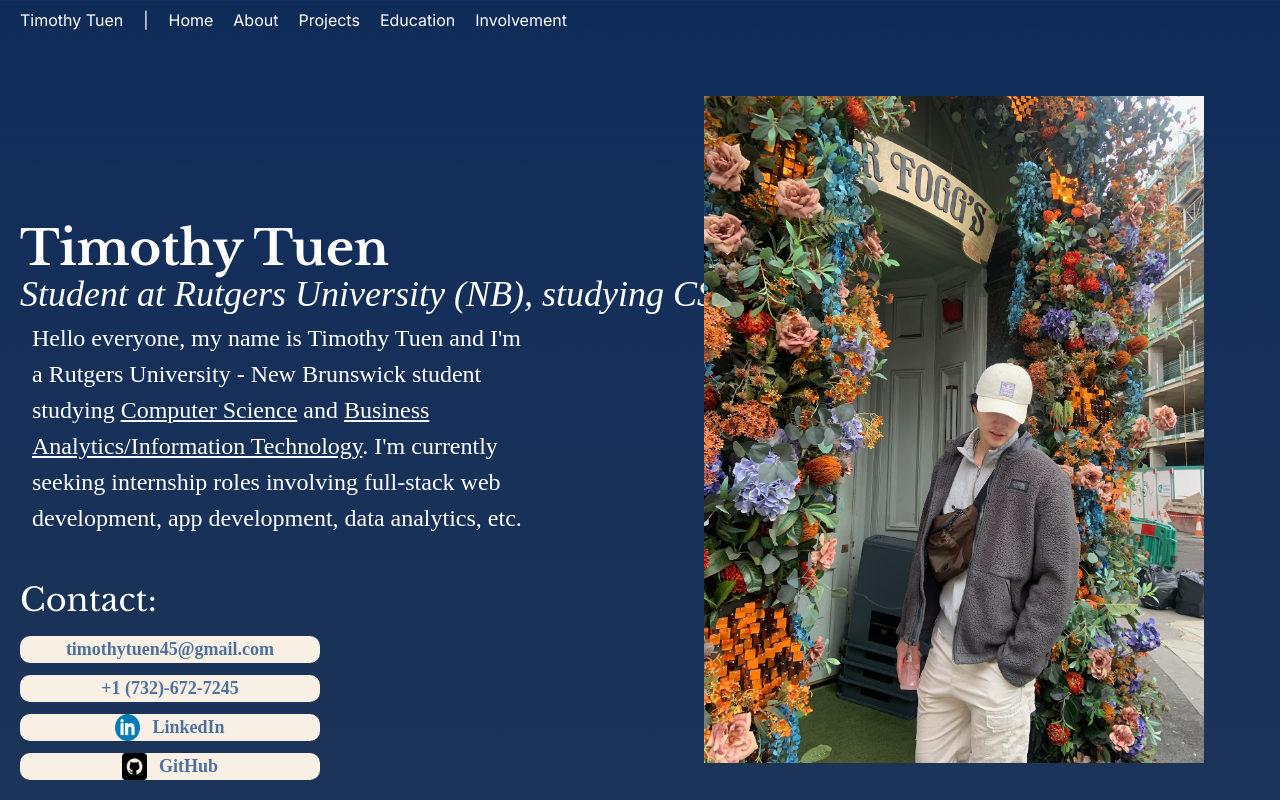
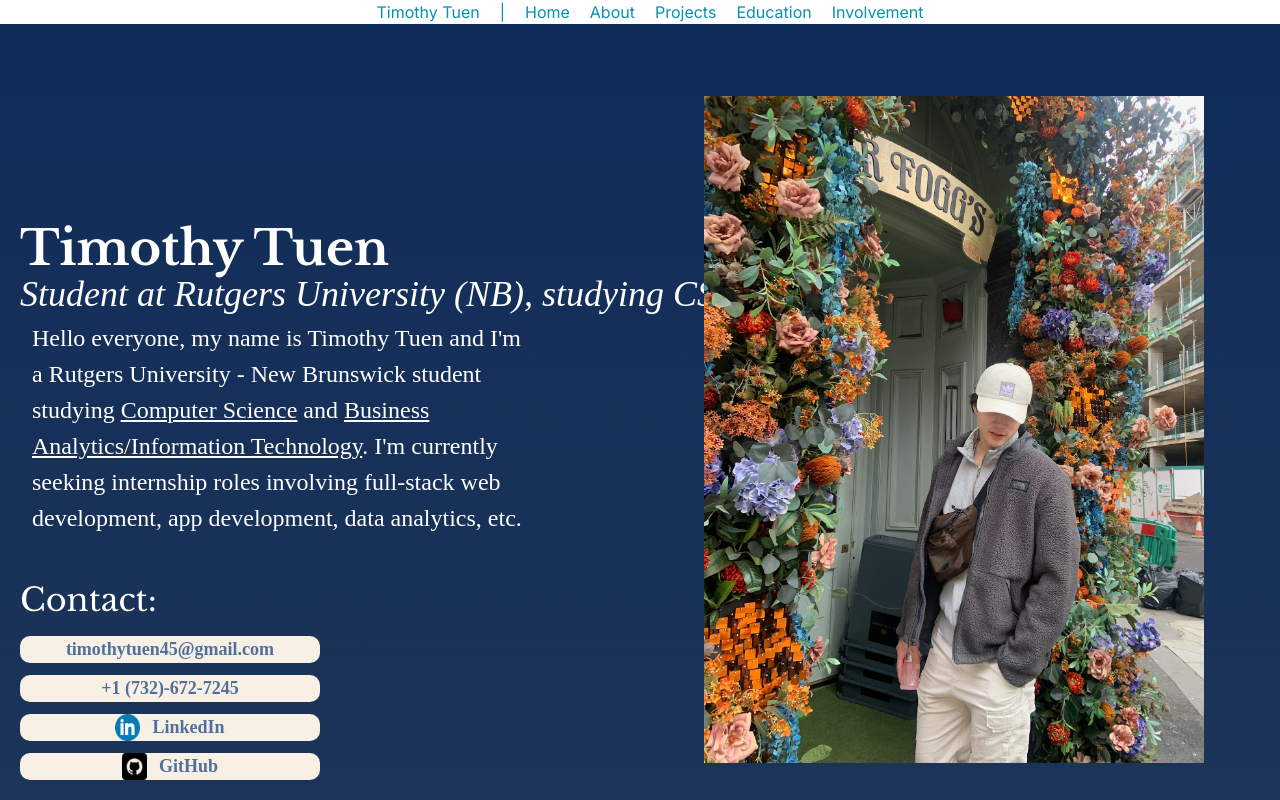
Before and after one commit to Timothytuen03/portfoliov2, a Next.js app: page / in a window 1280 px wide. Shown: the top 800 px of the page. Built offline with nearby package versions, Linux system fonts and the light colour scheme; a web font is replaced by a local one.

Commit message:
Fixed, centered header

```diff
--- a/src/app/Intro.js
+++ b/src/app/Intro.js
@@ -11,7 +11,7 @@ function Intro() {
             Analytics/Information Technology</u>. I'm currently seeking internship roles involving
             full-stack web development, app development, data analytics, etc. </p>
         <Image
-          className="md:absolute lg:left-[55%] md:left-[40%]"
+          className="md:absolute lg:left-[55%] md:left-[40%] z-0"
           src="/images/profile.JPG"
           width={500}
           height={500}
--- a/src/app/page.js
+++ b/src/app/page.js
@@ -8,12 +8,12 @@ import Link from 'next/link'
 function Navbar() {
   return (
     <nav>
-      <div className='absolute top-2 md:flex justify-start w-full'>
+      <div className=' md:flex justify-center text-cyan-600 bg-white'>
         <h3 className='ml-5'>Timothy Tuen</h3>
         <h3 className='ml-5'>|</h3>
-        <Link className='ml-5' href="#intro" scroll={false}>Home</Link>
-        <Link className='ml-5' href="#about" scroll={false}>About</Link>
-        <Link className='ml-5' href='#projects' scroll={false}>Projects</Link>
+        <Link className='ml-5' href="#intro" scroll={true}>Home</Link>
+        <Link className='ml-5' href="#about" scroll={true}>About</Link>
+        <Link className='ml-5' href='#projects'>Projects</Link>
         <Link className='ml-5' href='#edu'>Education</Link>
         <Link className='ml-5' href='#involvement'>Involvement</Link>
       </div>
@@ -24,14 +24,14 @@ function Navbar() {
 export default function Home() {
   return (
     <div>
-      <header className='block'>
+      <header className='fixed top-0 w-[100vw] z-50'>
         <Navbar/>
       </header>
       <section id="intro"><Intro id="intro"/></section>
       <section id="about"><About id="about"/></section>
       <section id="projects"><Projects/></section>
       <section id="edu"><Education /></section>
-      <section id="involvement"><Involvement id="involvement"/></section>
+      <section id="involvement"><Involvement/></section>
     </div>
   )
 }
```
